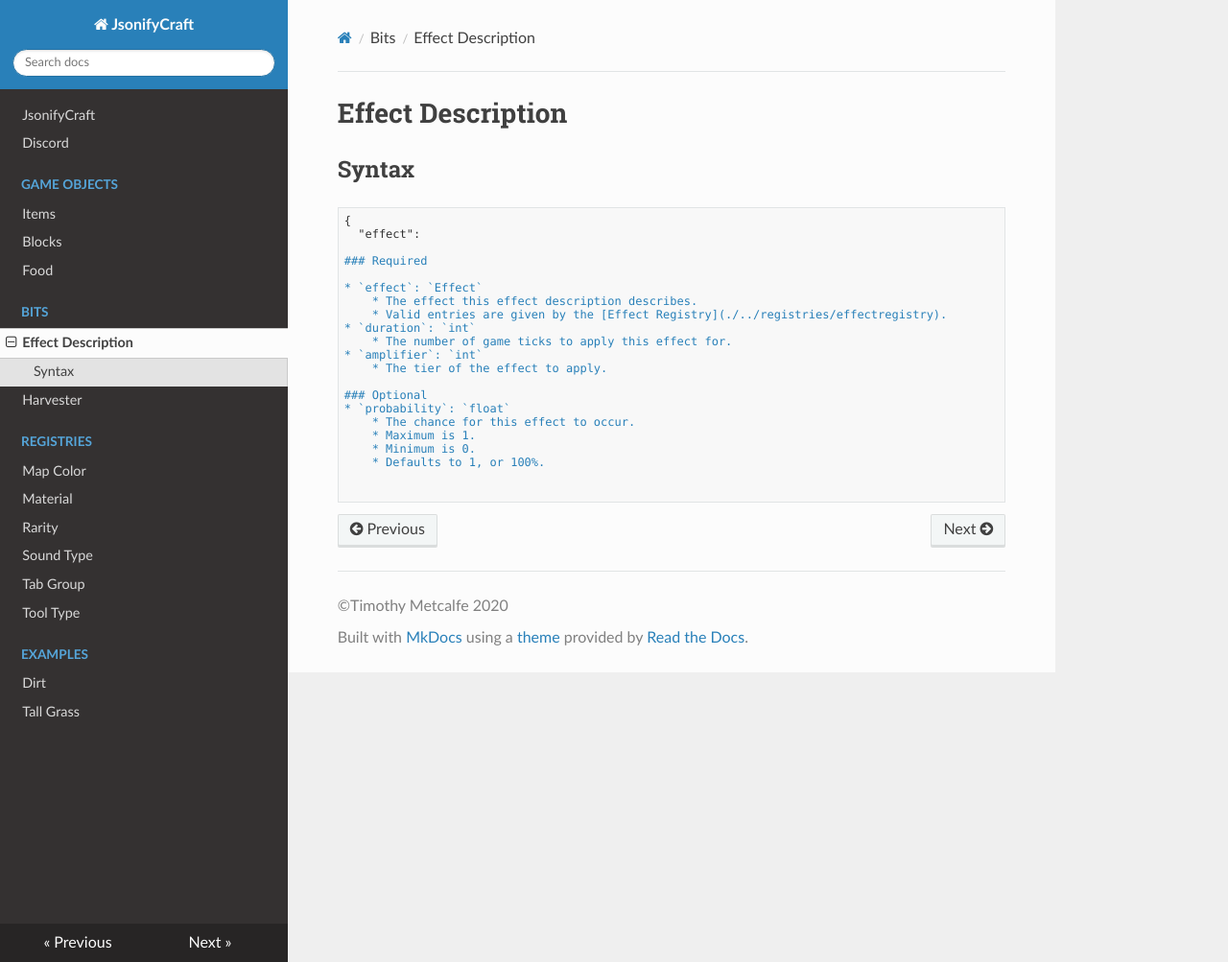
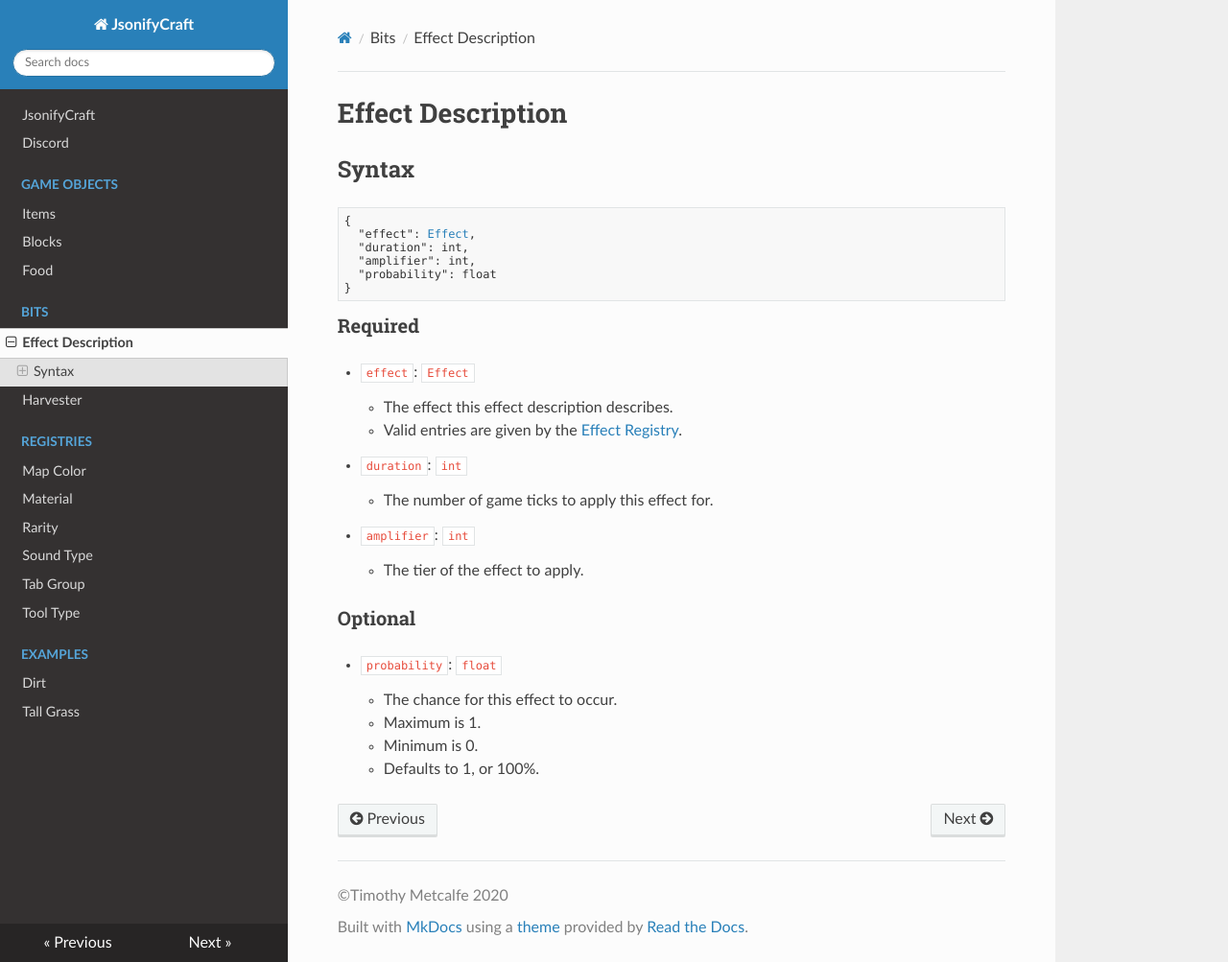
Before and after one commit to tmetcalfe89-zz/JsonifyCraft-docs, an MkDocs documentation site: the page built from docs/bits/effectdescription.md, in a window 1280 px wide and 1003 px high. Shown: the whole window at 96% size. Built offline with MkDocs 1.6.1, drawn with Linux system fonts in a browser that asks for light colours; nearby versions of some CDN libraries.

Commit message:
Missed a quotation mark

```diff
--- a/docs/bits/effectdescription.md
+++ b/docs/bits/effectdescription.md
@@ -4,7 +4,7 @@
 
 <pre class="styledpre">
 {
-  "effect": <a href="./../registries/effectregistry>Effect</a>,
+  "effect": <a href="./../registries/effectregistry">Effect</a>,
   "duration": int,
   "amplifier": int,
   "probability": float
```
